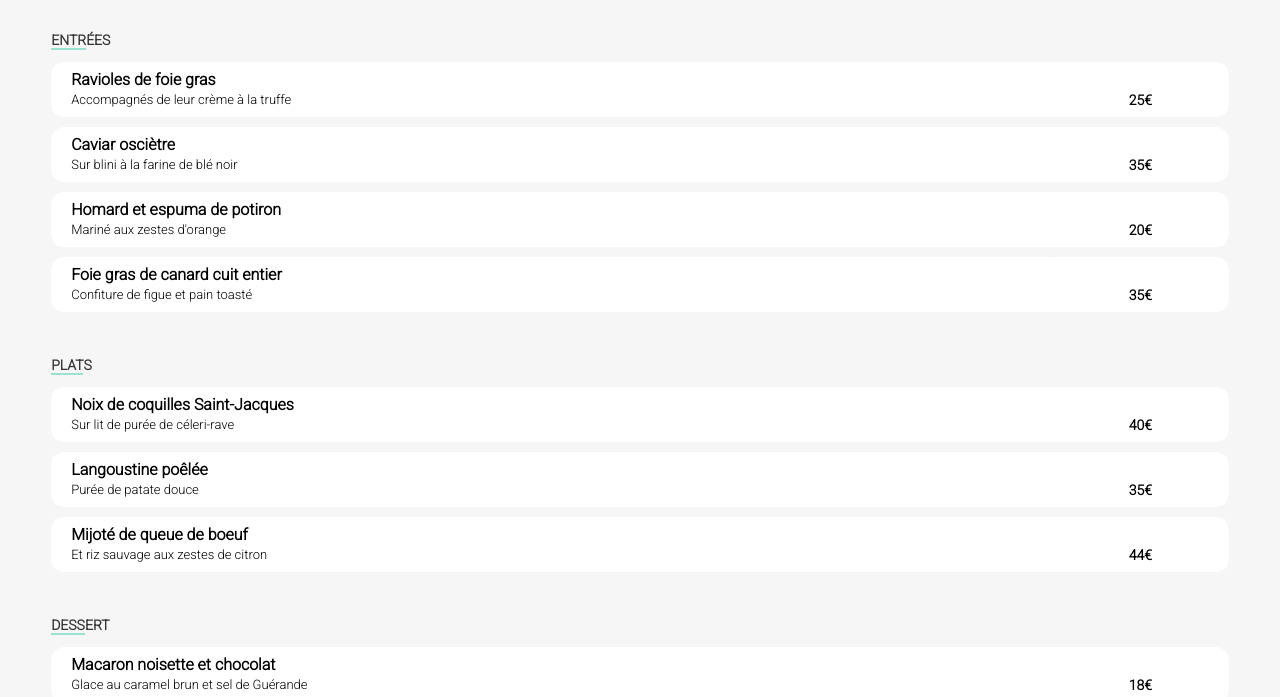
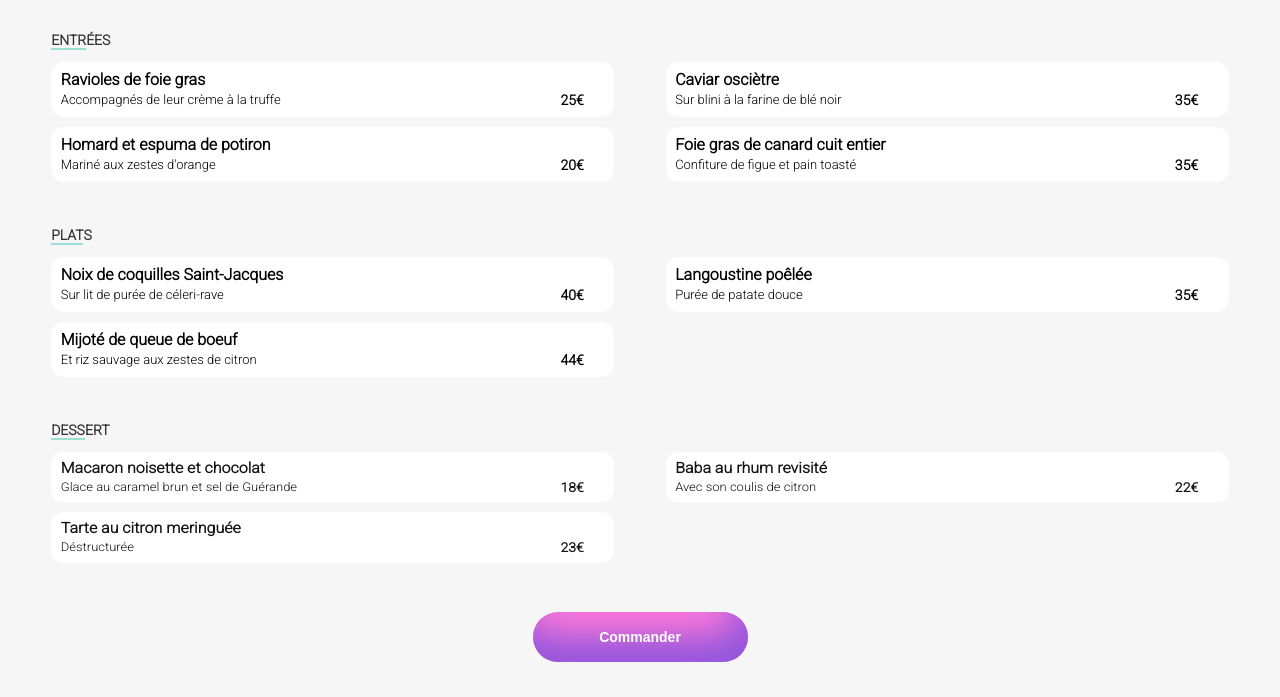
Before and after one commit to Saigia/GianniRaimondo_3_13022021, a website: page la-note-enchantee.html in a window 1280 px wide. Shown: the part 586-1283 px from the top of the page. Drawn offline with Linux system fonts and the light colour scheme; a web font is replaced by a local one.

Commit message:
Responsive maquette Menu + anim Arrivée Plats

```diff
--- a/la-note-enchantee.html
+++ b/la-note-enchantee.html
@@ -36,8 +36,8 @@
         <!--Entrées-->
         <h3><span class="resto-titre">ENTR</span>ÉES</h3>
         <section class="entree">
-            <div class="choix"><!--menus-->
-                <div class="zone-plat"><!--namePlat-->
+            <div class="choix">
+                <div class="zone-plat">
                     <h4>Ravioles de foie gras</h4>
                     <p>Accompagnés de leur crème à la truffe</p>
                 </div>
--- a/sass/base/_base.scss
+++ b/sass/base/_base.scss
@@ -14,3 +14,14 @@ a {
 .photo-resto {
     @include photoresto;
 }
+
+@keyframes arriveeplat{
+    from {
+        transform: scaleY(0);
+        opacity: 0;
+    }
+    to {
+        transform: scaleY(1);
+        opacity: 1;
+    }
+}
--- a/sass/composants/_fonctionnement.scss
+++ b/sass/composants/_fonctionnement.scss
@@ -67,7 +67,6 @@
         }
     }
 }
-
 .fonctionnement li:hover {
     background-color: $color-bg3;
     box-shadow: 2px 4px 4px $color-shafonc;
--- a/sass/composants/_formulaire.scss
+++ b/sass/composants/_formulaire.scss
@@ -1,4 +1,5 @@
-/*FORM*/
+/*PAGE ACCUEIL - FORM*/
+/*Champ de recherche*/
 .champ {
     @media (min-width: 600px) {
         background-color: $color-bg1;
@@ -43,14 +44,14 @@
         }
     }
 }
-
 .input {/*fonctionne que sur chrome ????*/
     @include input;
     &::placeholder {
         color: $color-bg2;
     }
 }
-
+/*PAGE ACCUEIL - FORM*/
+/*Titre texte bouton*/
 .form-titres {
     background-color: $color-bg1;
     padding: 1px 0 45px 0;
@@ -64,6 +65,7 @@
         margin-top: 10px;
     }
     .bouton {
+        font-size: 13px;
         @include bouton;
     }
 }
--- a/sass/composants/_menu.scss
+++ b/sass/composants/_menu.scss
@@ -1,4 +1,4 @@
-/*PAGE MENU - MENU*/
+/*PAGE MENU - Menu*/
 .menu {
     background-color: $color-bg1;
     border-radius: 25px 25px 0 0;
@@ -6,6 +6,7 @@
     position: relative;
     z-index: 0;
 }
+/*PAGE MENU - Zone Titre*/
 .menubloctitre {
     display: flex;
     justify-content: space-between;
@@ -48,27 +49,44 @@
         }
     }
 }
-
-    /*@media (min-width: 768px) {
-        margin-right: 7%;
-    }*/
+/*PAGE MENU - Entrées Plats Desserts*/
 h3 {
     @include platitre;
     margin-top: 35px;
 }
-
-/*Entrées - Plats - Desserts*/
 .resto-titre {
     border-bottom: 2px solid $color-03;
 }
+/*PAGE MENU - Animation, arrivée Plats*/
+.entree {
+    transform-origin: 50% 0%;
+    transform: scaleY(0);
+    animation: arriveeplat 750ms 3500ms forwards;
+}
+.plat {
+    transform-origin: 50% 0%;
+    transform: scaleY(0);
+    animation: arriveeplat 750ms 4000ms forwards;
+}
+.dessert {
+    transform-origin: 50% 0%;
+    transform: scaleY(0);
+    animation: arriveeplat 750ms 4500ms forwards;
+}
+/*PAGE MENU - Responsive*/
 .entree, .plat, .dessert {
+    .choix {
+        @media (min-width: 768px) {
+            width: 44%;
+        }
+    }
     @media (min-width: 768px) {
         display: flex;
         flex-direction: row;
         flex-wrap: wrap;
     }
 }
-
+/*PAGE MENU - Zone Plats*/
 .zone-plat {
     @include zoneplat;
     &:hover {
@@ -81,7 +99,6 @@ h3 {
         @include zoneplatxt;
     }
 }
-
 .tarif {
     display: flex;
     flex-direction: column;
@@ -101,7 +118,6 @@ h3 {
         padding-top: 13px;
     }
 }
-
 .box {
     display: flex;
     width: 0;
@@ -118,8 +134,8 @@ h3 {
         }
     }
 }
-
-.choix {/*@media width*/
+/*PAGE MENU - Animation Coche*/
+.choix {
     border-radius: 13px;
     margin-left: 4%;
     margin-bottom: 10px;
@@ -140,11 +156,10 @@ h3 {
         }
     }
 }
-/*PAGE ACCUEIL_formulaire + PAGE MENU*/
+/*PAGE MENU - Bouton*/
 .menu .bouton {
+    font-size: 14px;
     @include bouton;
     width: 50%;
     margin: 30px 0 40px 0;
 }
-
-/*FOOTER*/
--- a/sass/layout/_header.scss
+++ b/sass/layout/_header.scss
@@ -14,7 +14,6 @@
         }
     }
 }
-
 /*HEADER - Restos*/
 .entete-resto {
     background-color: $color-blc;
@@ -25,9 +24,7 @@
         top: 15px;
         left: 25px;
     }
-
 }
-
 .entete-resto .header-logo {
     min-height: 30px;
     max-height: 40px;
--- a/sass/utils/_mixins.scss
+++ b/sass/utils/_mixins.scss
@@ -26,7 +26,7 @@
     border-radius: 25px;
     padding: 0 20px;
     font-weight: bold;
-    max-width: 205px;
+    max-width: 215px;
 }
 /*PAGE ACCUEIL_resto*/
 @mixin image {
@@ -121,7 +121,6 @@
     flex-grow: 1;/*ajout pour anim*/
     box-shadow: 2px 4px 8px $color-shafonc;
     background-color: $color-blc;
-    width: 75%;
     height: 55px;
     @media (min-width: 768px) {
         width: 44%;
@@ -138,7 +137,6 @@
     @media (min-width: 768px) {
         padding-top: 0;
     }
-
 }
 /*PAGE MENU_P_ plats*/
 @mixin zoneplatxt {
--- a/sass/utils/_variables.scss
+++ b/sass/utils/_variables.scss
@@ -34,8 +34,9 @@ $nomresto-size: 16px;
 /*p resto*/
 $lieuresto-size: 15px;
 
+/*PAGE MENU RESTO*/
 
-/*PAGE MENU RESTO*/
+/*TAILLES*/
 /*nom resto*/
 $titres-size-resto: 23px;
 /*titres repas*/
```
Also changed, not shown: css/style.css, 1 other file.
